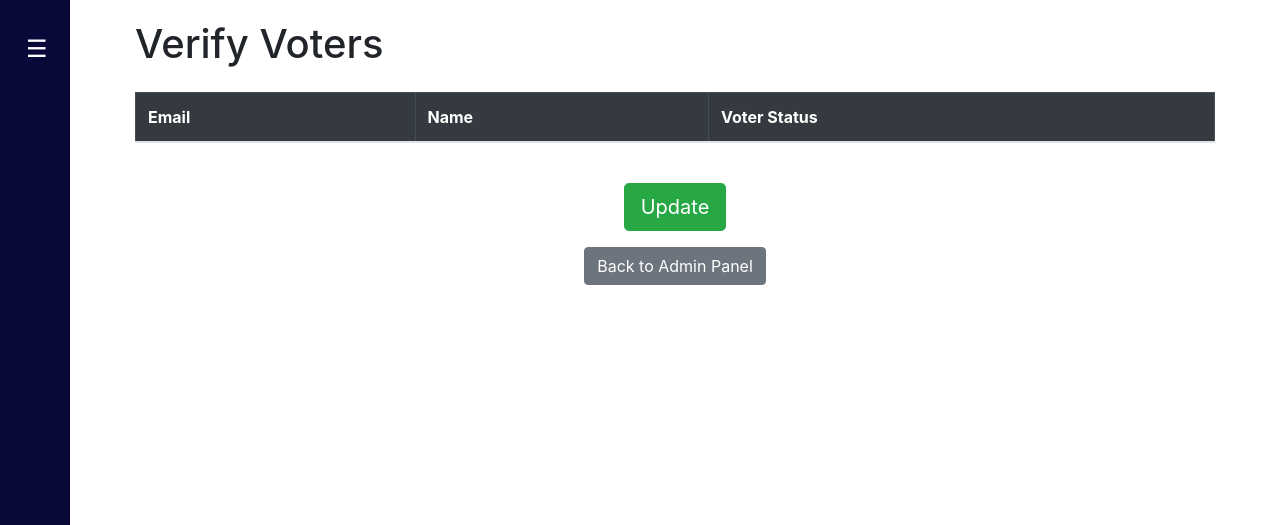
After one commit to Rob-Eugene30/BIP, a Flask app: page /admin/verify_voters in a window 1280 px wide. The commit adds this page. Shown: the top 525 px of the page. Run offline with Flask 3, Linux system fonts and the light colour scheme; a user stored in the database is signed in; lists and menus that the app fills with data are empty; parts of the project's set-up code (start-up, migrations or seed data) failed here and were passed over; some libraries are stand-ins or nearby versions.

Commit message:
Eligibility Feature Added

```diff
--- a/Website/__init__.py
+++ b/Website/__init__.py
@@ -45,7 +45,7 @@ def create_app():
 
         if not existing_user:
             hashed_password = generate_password_hash("adminpass", method="scrypt")
-            admin_user = User(firstName="Admin", lastName="User", email=admin_email, password=hashed_password, is_admin=True, is_verified=True)
+            admin_user = User(firstName="Admin", lastName="User", email=admin_email, password=hashed_password, is_admin=True, is_verified=True, voter_status="Undefined")
             db.session.add(admin_user)
             db.session.commit()
             print("Admin user created with hashed password!")
--- a/Website/models.py
+++ b/Website/models.py
@@ -24,6 +24,7 @@ class User(db.Model, UserMixin):
     birth_place = db.Column(db.String(255), nullable=True)
     position = db.Column(db.String(50), nullable=True)  # For officials
     is_verified = db.Column(db.Boolean, default=False)  # Admin approval required
+    voter_status = db.Column(db.String(50), default="Pending") #Voter Eligibility Status
 
     def __repr__(self):
         return f'<User {self.email}>'
--- a/Website/templates/account.html
+++ b/Website/templates/account.html
@@ -260,6 +260,12 @@
             <span class="info-value">{{ age }}</span>
         </div>
 
+        <div class="info-item">
+            <span class="info-label"><i class="fas fa-vote-yea icon"></i>Voter Status:</span>
+            <span class="info-value">{{ user.voter_status }}</span>
+        </div>
+
+
         <a href="{{ url_for('views.account_edit') }}" class="btn btn-primary">
             <i class="fas fa-edit"></i> Edit Account
         </a>
--- /dev/null
+++ b/Website/templates/verify_voters.html
@@ -0,0 +1,59 @@
+{% extends "base.html" %}
+
+{% block title %}Verify Voters{% endblock %}
+
+{% block content %}
+<div class="container">
+    <h1 class="mb-4">Verify Voters</h1>
+
+    <form id="voterForm" action="{{ url_for('views.update_voter_status') }}" method="POST">
+        <div class="table-responsive">
+            <table class="table table-bordered table-hover align-middle">
+                <thead class="table-dark">
+                    <tr>
+                        <th>Email</th>
+                        <th>Name</th>
+                        <th>Voter Status</th>
+                    </tr>
+                </thead>
+                <tbody>
+                    {% for user in users if not user.is_admin %}
+                        <tr>
+                            <td>{{ user.email }}</td>
+                            <td>{{ user.firstName }} {{ user.lastName }}</td>
+
+                            <td>
+                                {% if user.voter_status == "Underage" %}
+                                    <span class="text-danger fw-bold">Underage</span>
+                                    <input type="hidden" name="statuses[{{ user.id }}]" value="Underage">
+                                {% else %}
+                                    <select name="statuses[{{ user.id }}]" class="form-select">
+                                        <option value="Pending" {% if user.voter_status == "Pending" %}selected{% endif %}>Pending</option>
+                                        <option value="Pending Voter Stub" {% if user.voter_status == "Pending Voter Stub" %}selected{% endif %}>Pending Voter Stub</option>
+                                        <option value="Pending Voter ID" {% if user.voter_status == "Pending Voter ID" %}selected{% endif %}>Pending Voter ID</option>
+                                        <option value="Eligible to vote" {% if user.voter_status == "Eligible to vote" %}selected{% endif %}>Eligible to vote</option>
+                                        <option value="Voter" {% if user.voter_status == "Voter" %}selected{% endif %}>Voter</option>
+                                    </select>
+                                {% endif %}
+                            </td>
+                        </tr>
+                    {% endfor %}
+                </tbody>
+            </table>
+        </div>
+
+        <div class="text-center mt-4">
+            <button type="submit" class="btn btn-success btn-lg">
+                 Update
+            </button>
+        </div>
+    </form>
+
+    <div class="text-center mt-3">
+        <a href="{{ url_for('views.admin_panel') }}" class="btn btn-secondary">
+             Back to Admin Panel
+        </a>
+    </div>
+</div>
+
+{% endblock %}
--- a/Website/views.py
+++ b/Website/views.py
@@ -329,3 +329,52 @@ def account_edit():
 
     # If it's a GET request, just render the edit form
     return render_template("account_edit.html", user=current_user)
+
+#Verification of voters
+@views.route('/admin/verify_voters')
+@login_required
+def verify_voters():
+    """Displays the voter verification page and automatically marks underage users."""
+    if not current_user.is_admin:
+        flash("Access denied!", "error")
+        return redirect(url_for('views.home'))
+
+    users = User.query.all()  # Fetch all users
+
+    # Automatically mark users as "Underage" if they are 14 or younger
+    today = datetime.today()
+    for user in users:
+        if user.birth_date:
+            age = today.year - user.birth_date.year - ((today.month, today.day) < (user.birth_date.month, user.birth_date.day))
+            if age <= 14 and user.voter_status != "Underage":
+                user.voter_status = "Underage"
+                db.session.commit()  # Save the change
+
+    return render_template('verify_voters.html', users=users, user=current_user)
+
+@views.route('/admin/update_voter_status', methods=['POST'])
+@login_required
+def update_voter_status():
+    if not current_user.is_admin:
+        flash("Access denied!", "error")
+        return redirect(url_for('views.admin_panel'))
+
+    statuses = request.form.getlist('statuses')
+
+    for user_id, status in request.form.get('statuses', {}).items():
+        user = User.query.get(user_id)
+        if user:
+            today = datetime.today()
+            age = today.year - user.birth_date.year - ((today.month, today.day) < (user.birth_date.month, user.birth_date.day))
+
+            # Prevent changing status of underage users
+            if age <= 14 and status != "Underage":
+                flash(f"{user.firstName} is underage and cannot be verified as a voter.", "error")
+                continue  # Skip this user
+
+            user.voter_status = status
+            db.session.commit()
+            log_action(current_user.email, f"Updated voter status of {user.email} to {status}")
+
+    flash("Voter statuses updated successfully!", "success")
+    return redirect(url_for('views.verify_voters'))
```
Also changed, not shown: Website/templates/admin_panel.html (+10 -0 lines).
